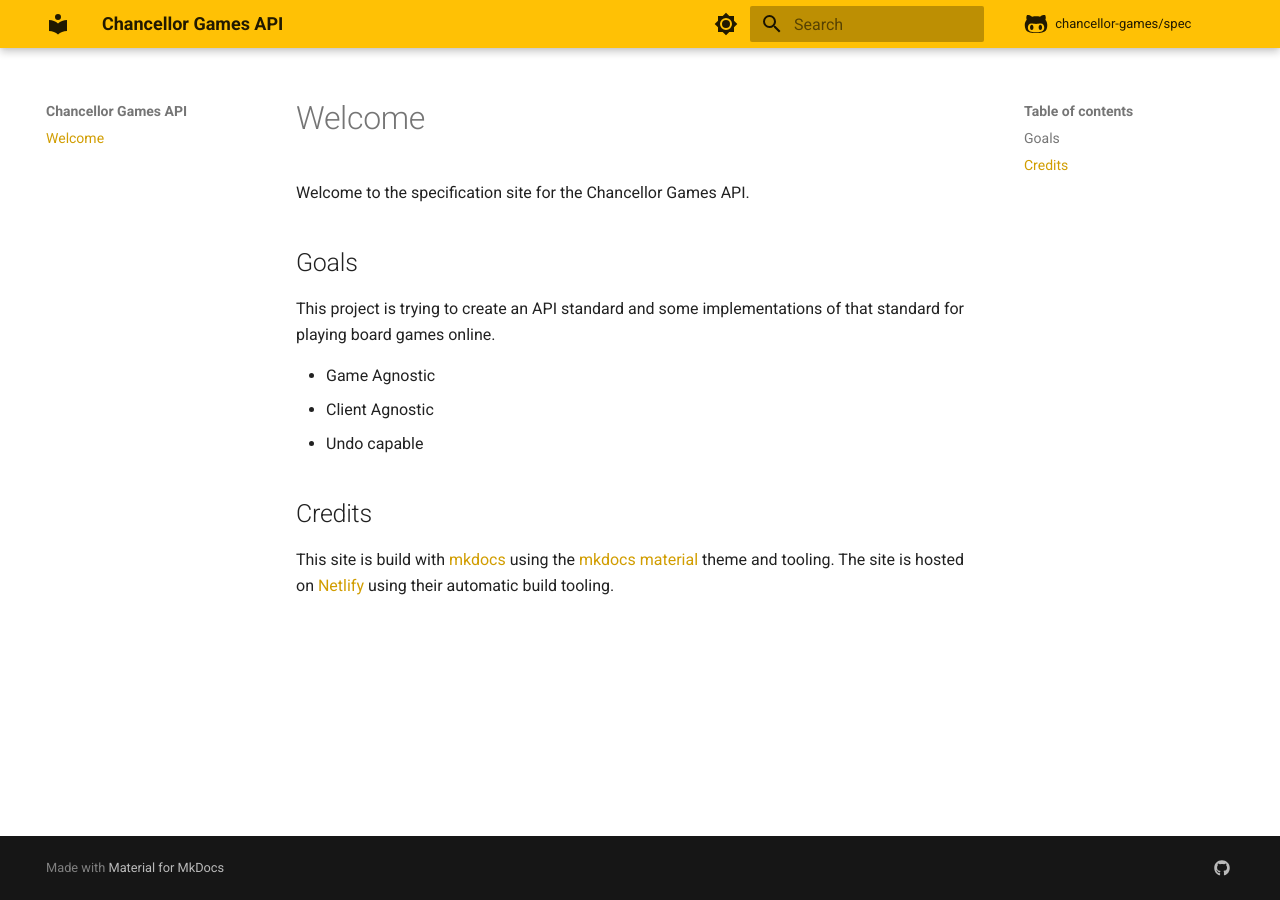
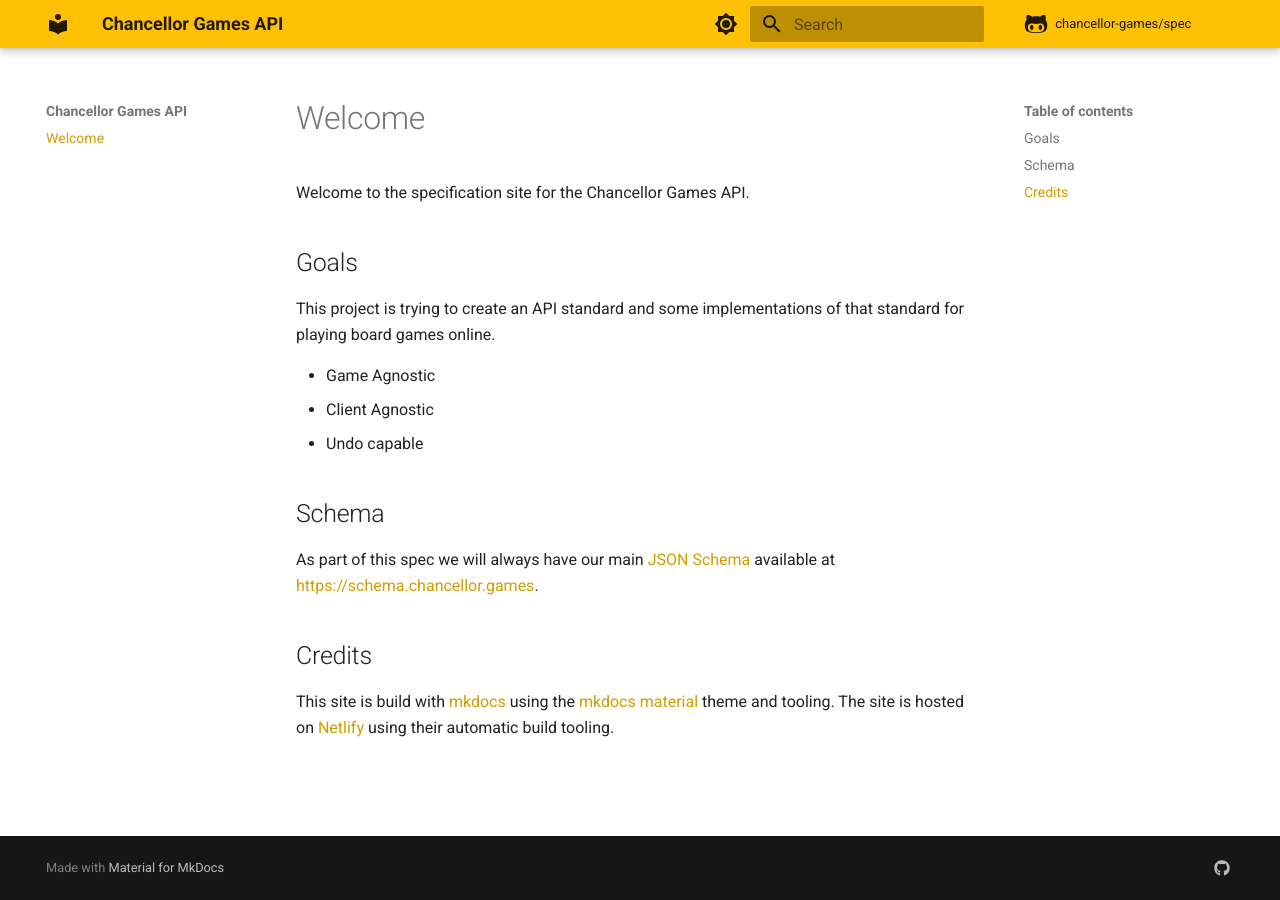
Before and after one commit to chancellor-games/spec, an MkDocs documentation site: the page built from docs/index.md, in a window 1280 px wide. Built offline with MkDocs 1.6.1 and Material for MkDocs 9.7.7, drawn with Linux system fonts in a browser that asks for light colours; comment, search, counter and statistics services are not loaded.

Commit message:
feat: add link to schema

```diff
--- a/docs/index.md
+++ b/docs/index.md
@@ -11,6 +11,12 @@ that standard for playing board games online.
 - Client Agnostic
 - Undo capable
 
+## Schema
+
+As part of this spec we will always have our main [JSON
+Schema](https://json-schema.org/) available at
+[https://schema.chancellor.games](https://schema.chancellor.games).
+
 ## Credits
 
 This site is build with [mkdocs](https://www.mkdocs.org/) using the [mkdocs
```
